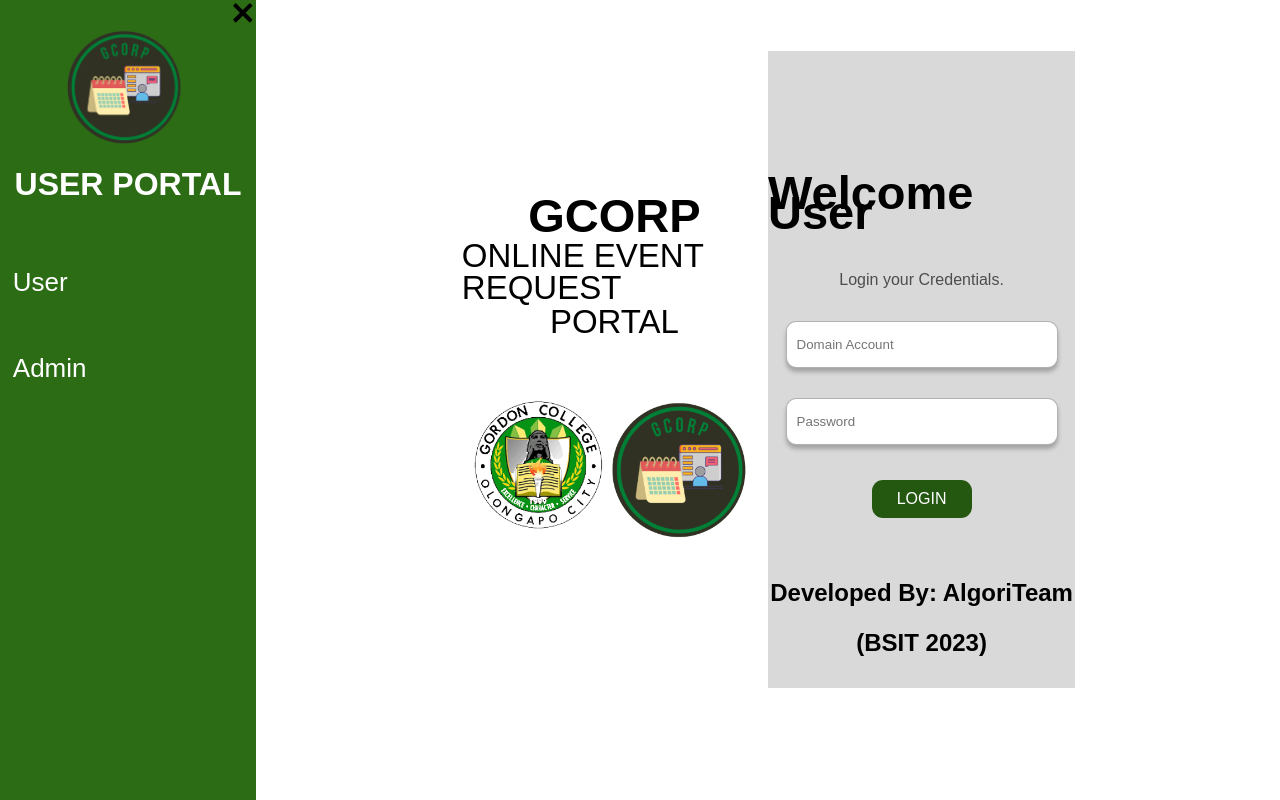
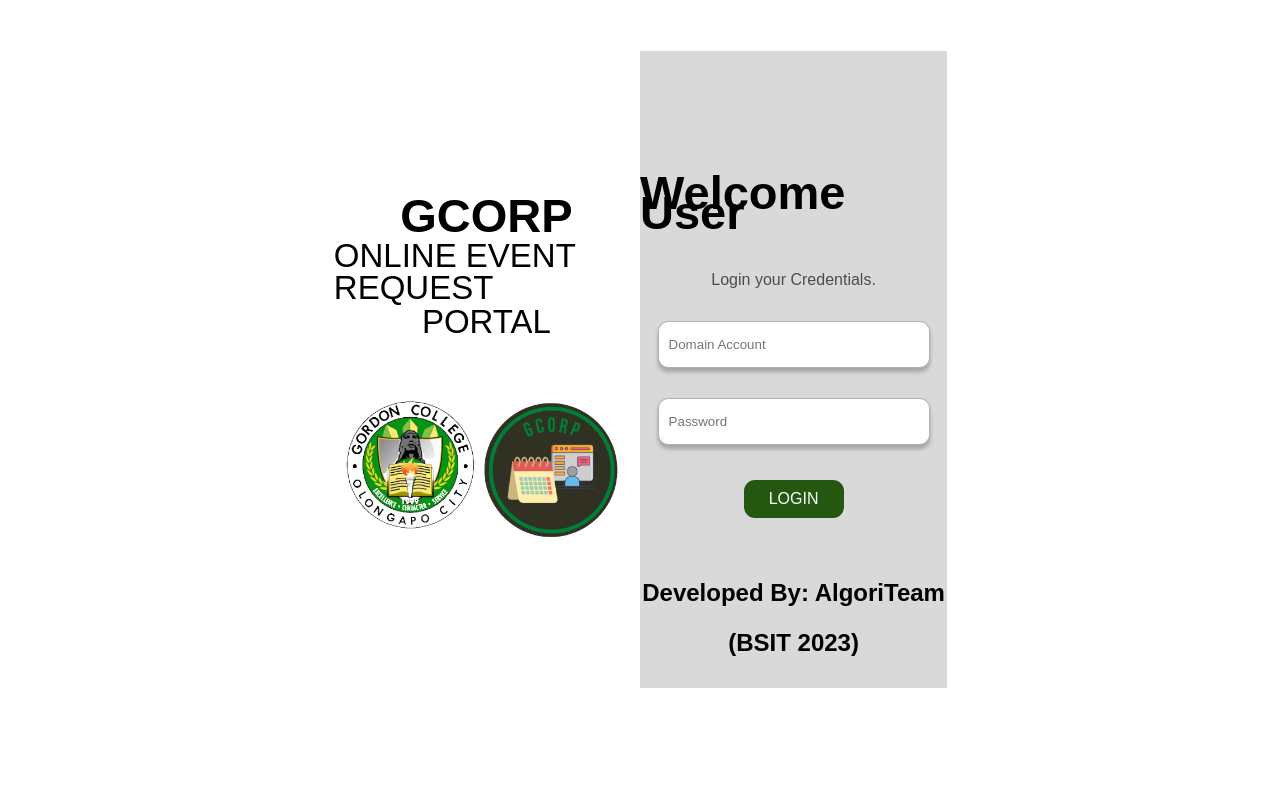
Before and after one commit to jaycel19/gcorp-online-event-request-portal, a React (Create React App) app: page / in a window 1280 px wide. Built offline with nearby package versions, Linux system fonts and the light colour scheme.

Commit message:
create show and hide sidenav

```diff
--- a/src/App.js
+++ b/src/App.js
@@ -14,15 +14,20 @@
 import SideNav from "./components/SideNav";
 import { useAuthContext } from "./context/AuthContext";
 import Users from "./pages/admin/Users";
+import { useState } from "react";
 
 
 function App() {
   const { loggedUser, isAdminLogged } = useAuthContext();
+  const [sideNavOpen, setSideNavOpen] = useState(false);
 
   return (
     <div className="App">
+      <div className="side-con">
       {isAdminLogged?.login &&
         <SideNav
+          setSideNavOpen={setSideNavOpen}
+          sideNavOpen={sideNavOpen}
           navList={[
             {
               name: 'Dashboard',
@@ -41,6 +46,8 @@
         />}
       {loggedUser.login &&
         <SideNav
+          sideNavOpen={sideNavOpen}
+          setSideNavOpen={setSideNavOpen}
           navList={[
             {
               name: 'Dashboard',
@@ -71,35 +78,35 @@
           ]}
         />
       }
+      </div>
+      <div className="main-con">
+        {loggedUser?.login && <Header setSideNavOpen={setSideNavOpen} />}
+        {isAdminLogged?.login && <AdminHeader setSideNavOpen={setSideNavOpen} />}
+        <div className="container">
           {isAdminLogged?.login &&
-        <div className="main-con">
-          {isAdminLogged?.login && <AdminHeader />}
             <Routes>
               <Route path="/" element={isAdminLogged?.login ? <AdminDashboard /> : <Login />} />
               <Route path="/manage-request-form" element={isAdminLogged?.login ? <ManageUserRequestForm /> : <Login />} />
               <Route path="/manage-users" element={isAdminLogged?.login ? <Users /> : <Login />} />
             </Routes>
-        </div>}
+          }
           {loggedUser?.login &&
-        <div className="main-con">
-          {loggedUser.login && <Header />}
             <Routes>
               <Route path="/" element={loggedUser?.login ? <DashBoard /> : <Login />} />
               <Route path="/request-form" element={loggedUser?.login ? <RequestForm /> : <Login />} />
               <Route path="/admin-login" element={loggedUser?.login ? <DashBoard /> : <AdminLogin />} />
               <Route path="/user-login" element={loggedUser?.login ? <DashBoard /> : <Login />} />
             </Routes>
-        </div>}
+          }
           {!loggedUser.login && !isAdminLogged.login &&
-        <div className="main-con">
-          {isAdminLogged?.login && <AdminHeader />}
             <Routes>
               <Route path="/" element={<Login />} />
               <Route path="/admin-login" element={<AdminLogin />} />
               <Route path="/user-login" element={<Login />} />
             </Routes>
+          }
         </div>
-      }
+      </div>
     </div>
   );
 }
--- a/src/components/AdminHeader.js
+++ b/src/components/AdminHeader.js
@@ -2,15 +2,23 @@
 import '../css/AdminHeader.css';
 import { useAuthContext } from '../context/AuthContext';
 import SweetAlert from './SweetAlert';
+import HamburgerIcon from './HamburgerIcon';
 
 
-const AdminHeader = () => {
+const AdminHeader = ({setSideNavOpen}) => {
     const {logoutAdmin, isAdminLogged} = useAuthContext();
     const [showSweetAlert, setShowSweetAlert] = useState();
 
     return (
         <div className="AdminHeader">
             <div className="upper">
+                <div className="openNav">
+                    <HamburgerIcon
+                        setSideNavOpen={setSideNavOpen}
+                        height={24}
+                        width={24}
+                    />
+                </div>
                 <div className="left">
                     <div className="title">
                         <h1>ONLINE EVENT REQUEST</h1>
--- /dev/null
+++ b/src/components/HamburgerIcon.js
@@ -0,0 +1,13 @@
+import React from 'react';
+
+function HamburgerIcon(props) {
+  return (
+    <button onClick={()=> props.setSideNavOpen(true)}>
+      <svg xmlns="http://www.w3.org/2000/svg" viewBox="0 0 24 24" width={props.width} height={props.height}>
+        <path d="M3 6h18v2H3zm0 5h18v2H3zm0 5h18v2H3z" />
+      </svg>
+    </button>
+  );
+}
+
+export default HamburgerIcon;
--- a/src/components/Header.js
+++ b/src/components/Header.js
@@ -2,14 +2,22 @@
 import "../css/Header.css";
 import { useAuthContext } from '../context/AuthContext';
 import SweetAlert from './SweetAlert';
+import HamburgerIcon from './HamburgerIcon';
 
-const Header = () => {
+const Header = ({setSideNavOpen}) => {
     const {loggedUser, logout} = useAuthContext();
     const [showSweetAlert, setShowSweetAlert] = useState(false);
 
   return (
     <div className="Header">
         <div className="upper">
+            <div className="openNav">
+                <HamburgerIcon
+                    setSideNavOpen={setSideNavOpen}
+                    height={24}
+                    width={24}
+                />
+            </div>
             <div className="right">
                 <h3>Welcome, {loggedUser.name}</h3>
                 <button onClick={()=> setShowSweetAlert(true)}>Logout</button>
--- a/src/components/SideNav.js
+++ b/src/components/SideNav.js
@@ -3,11 +3,11 @@
 import '../css/SideNav.css';
 import { Link } from 'react-router-dom';
 
-const SideNav = ({navList}) => {
+const SideNav = ({navList, setSideNavOpen, sideNavOpen}) => {
   return (
-    <div className="SideNav">
-      <div className="close-side">
-        <svg id="Layer_1" style={{enableBackground:"new 0 0 512 512"}} version="1.1" viewBox="0 0 512 512" width="512px" xmlns="http://www.w3.org/2000/svg" ><path d="M443.6,387.1L312.4,255.4l131.5-130c5.4-5.4,5.4-14.2,0-19.6l-37.4-37.6c-2.6-2.6-6.1-4-9.8-4c-3.7,0-7.2,1.5-9.8,4  L256,197.8L124.9,68.3c-2.6-2.6-6.1-4-9.8-4c-3.7,0-7.2,1.5-9.8,4L68,105.9c-5.4,5.4-5.4,14.2,0,19.6l131.5,130L68.4,387.1  c-2.6,2.6-4.1,6.1-4.1,9.8c0,3.7,1.4,7.2,4.1,9.8l37.4,37.6c2.7,2.7,6.2,4.1,9.8,4.1c3.5,0,7.1-1.3,9.8-4.1L256,313.1l130.7,131.1  c2.7,2.7,6.2,4.1,9.8,4.1c3.5,0,7.1-1.3,9.8-4.1l37.4-37.6c2.6-2.6,4.1-6.1,4.1-9.8C447.7,393.2,446.2,389.7,443.6,387.1z"/></svg>
+    <div className="SideNav" style={{display: sideNavOpen ? "flex" : "none"}}>
+      <div className="close-side" onClick={()=> setSideNavOpen(false)}>
+        <svg id="Layer_1" style={{enableBackground:"new 0 0 512 512"}} version="1.1" viewBox="0 0 512 512" width="512px" xmlns="http://www.w3.org/2000/svg" ><path d="M443.6,387.1L312.4,255.4l131.5-130c5.4-5.4,5.4-14.2,0-19.6l-37.4-37.6c-2.6-2.6-6.1-4-9.8-4c-3.7,0-7.2,1.5-9.8,4  L256,197.8L124.9,68.3c-2.6-2.6-6.1-4-9.8-4c-3.7,0-7.2,1.5-9.8,4L68,105.9c-5.4,5.4-5.4,14.2,0,19.6l131.5,130L68.4,387.1  c-2.6,2.6-4.1,6.1-4.1,9.8c0,3.7,1.4,7.2,4.1,9.8l37.4,37.6c2.7,2.7,6.2,4.1,9.8,4.1c3.5,0,7.1-1.3,9.8-4.1L256,313.1l130.7,131.1  c2.7,2.7,6.2,4.1,9.8,4.1c3.5,0,7.1-1.3,9.8-4.1l37.4-37.6c2.6-2.6,4.1-6.1,4.1-9.8C447.7,393.2,446.2,389.7,443.6,387.1z" fill="white" /></svg>
       </div>
       <div className="logo">
         <img src={ gcorpLogo } alt="gcorp" />
--- a/src/css/App.css
+++ b/src/css/App.css
@@ -9,12 +9,23 @@
 .App {
     display: flex;
     justify-content: space-between;
+    justify-content: center;
 }
 
 .App > .main-con{
     display: flex;
     flex-direction: column;
     align-items: center;
+    width: 100%;
+}
+
+.App > .main-con > .container {
+    display: flex;
+    flex-direction: column;
+    align-items: center;
     width: 80%;
-    margin-left: 20%;
 }
+
+.App > .side-con {
+    display: flex;
+}
--- a/src/css/Header.css
+++ b/src/css/Header.css
@@ -52,3 +52,9 @@
     height: 50px;
     margin-right: 20px;
 }
+
+.openNav {
+    display: flex;
+    width: 100%;
+    margin-left: 50px;
+}
--- a/src/css/SideNav.css
+++ b/src/css/SideNav.css
@@ -2,9 +2,10 @@
     width: 20%;
     display: flex;
     flex-direction: column;
-    background-color: rgba(26, 96, 2, 0.92);
+    background-color: rgba(26, 96, 2, 1);
     position: fixed;
     height: 100%;
+    z-index: 1;
 }
 
 .SideNav > .close-side {
@@ -15,6 +16,8 @@
 
 .SideNav > .close-side > svg {
     width: 10%;
+    padding: 10px;
+    color: #fff;
 }
 
 .SideNav > .logo {
```
Lines whose indentation alone changed are shown as unchanged.
